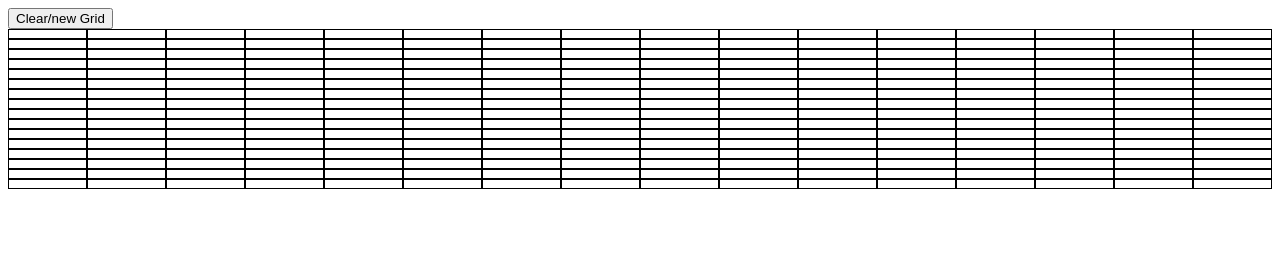
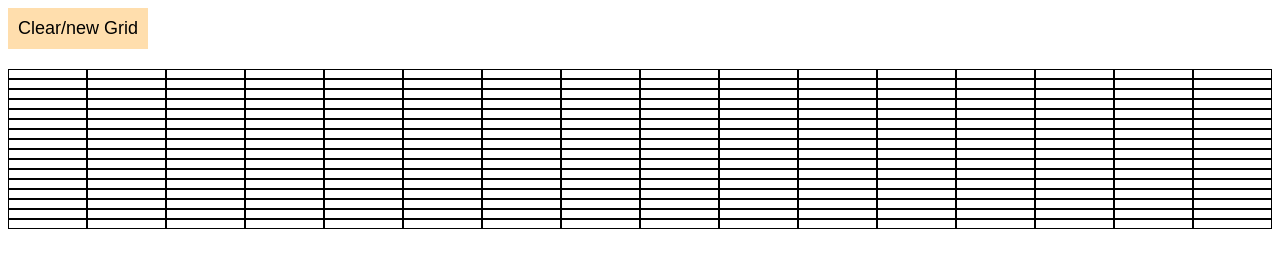
Before and after one commit to YasminaMOHD/jsProject_MD1, a plain HTML site: page index.html in a window 1280 px wide. Drawn offline with Linux system fonts and the light colour scheme; files that its build step writes are made by us from their sources; files whose address does not match are found by name.

Commit message:
Update style.css

```diff
--- a/style.css
+++ b/style.css
@@ -5,3 +5,16 @@
 .grid{
     display: grid;
 }
+#clear_new{
+    background-color: navajowhite;
+    color: #000;
+    font-size: 18px;
+    padding: 10px;
+    border: 8px;
+   margin-bottom: 20px;
+}
+#clear_new:hover{
+    transition: .2s ease-in-out;
+    background-color: #000;
+    color: navajowhite;
+}
```
